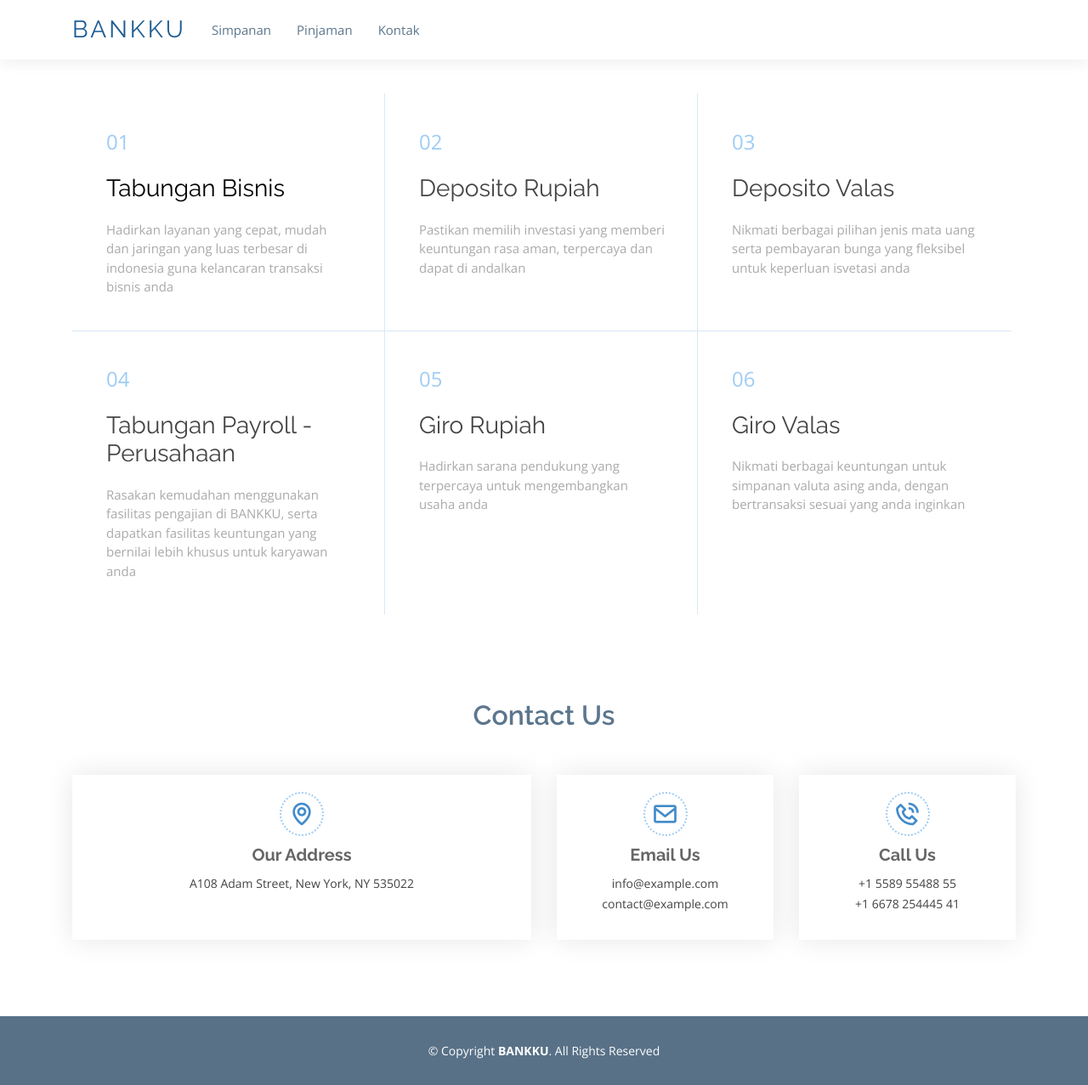
After one commit to KikiAgustin/sistem_informasi_perbankan, a CodeIgniter app: page /sistem_informasi_perbankan/Home/simpanan in a window 1280 px wide. The commit adds this page. Shown: the whole page at 85% size. Run offline with CodeIgniter, Linux system fonts and the light colour scheme; some libraries are stand-ins or nearby versions.

Commit message:
menambahkan file simpanan dan pinjaman

```diff
--- a/application/controllers/Home.php
+++ b/application/controllers/Home.php
@@ -7,11 +7,38 @@ class Home extends CI_Controller
     public function index()
     {
         $data = [
-            "judul" => "Halaman Home"
+            "judul" => "BANKKU | Home"
         ];
 
         $this->load->view('template/header', $data);
+        $this->load->view('template/navbar');
         $this->load->view('home/index');
         $this->load->view('template/footer');
     }
+
+
+    public function simpanan()
+    {
+        $data = [
+            "judul" => "BANKKU | Simpanan"
+        ];
+
+        $this->load->view('template/header', $data);
+        $this->load->view('template/navbar');
+        $this->load->view('home/simpanan');
+        $this->load->view('template/footer');
+    }
+
+
+    public function pinjaman()
+    {
+        $data = [
+            "judul" => "BANKKU | Pinjaman"
+        ];
+
+        $this->load->view('template/header', $data);
+        $this->load->view('template/navbar');
+        $this->load->view('home/pinjaman');
+        $this->load->view('template/footer');
+    }
 }
--- /dev/null
+++ b/application/views/home/simpanan.php
@@ -0,0 +1,49 @@
+<!-- ======= About Lists Section ======= -->
+<section class="about-lists">
+    <div class="container">
+
+        <div class="row no-gutters">
+
+
+            <div class="col-lg-4 col-md-6 content-item" data-aos="fade-up">
+                <a href="">
+                    <span>01</span>
+                    <h4 style="color: black;">Tabungan Bisnis</h4>
+                    <p>Hadirkan layanan yang cepat, mudah dan jaringan yang luas terbesar di indonesia guna kelancaran transaksi bisnis anda</p>
+                </a>
+            </div>
+
+            <div class="col-lg-4 col-md-6 content-item" data-aos="fade-up" data-aos-delay="100">
+                <span>02</span>
+                <h4>Deposito Rupiah</h4>
+                <p>Pastikan memilih investasi yang memberi keuntungan rasa aman, terpercaya dan dapat di andalkan</p>
+            </div>
+
+            <div class="col-lg-4 col-md-6 content-item" data-aos="fade-up" data-aos-delay="200">
+                <span>03</span>
+                <h4>Deposito Valas</h4>
+                <p>Nikmati berbagai pilihan jenis mata uang serta pembayaran bunga yang fleksibel untuk keperluan isvetasi anda</p>
+            </div>
+
+            <div class="col-lg-4 col-md-6 content-item" data-aos="fade-up" data-aos-delay="300">
+                <span>04</span>
+                <h4>Tabungan Payroll - Perusahaan</h4>
+                <p>Rasakan kemudahan menggunakan fasilitas pengajian di BANKKU, serta dapatkan fasilitas keuntungan yang bernilai lebih khusus untuk karyawan anda</p>
+            </div>
+
+            <div class="col-lg-4 col-md-6 content-item" data-aos="fade-up" data-aos-delay="400">
+                <span>05</span>
+                <h4>Giro Rupiah</h4>
+                <p>Hadirkan sarana pendukung yang terpercaya untuk mengembangkan usaha anda</p>
+            </div>
+
+            <div class="col-lg-4 col-md-6 content-item" data-aos="fade-up" data-aos-delay="500">
+                <span>06</span>
+                <h4>Giro Valas</h4>
+                <p>Nikmati berbagai keuntungan untuk simpanan valuta asing anda, dengan bertransaksi sesuai yang anda inginkan</p>
+            </div>
+
+        </div>
+
+    </div>
+</section><!-- End About Lists Section -->
--- a/application/views/template/footer.php
+++ b/application/views/template/footer.php
@@ -1,3 +1,53 @@
+<!-- ======= Contact Us Section ======= -->
+<section id="contact" class="contact">
+    <div class="container" data-aos="fade-up">
+
+        <div class="section-title">
+            <h2>Contact Us</h2>
+        </div>
+
+        <div class="row">
+
+            <div class="col-lg-6 d-flex" data-aos="fade-up">
+                <div class="info-box">
+                    <i class="bx bx-map"></i>
+                    <h3>Our Address</h3>
+                    <p>A108 Adam Street, New York, NY 535022</p>
+                </div>
+            </div>
+
+            <div class="col-lg-3 d-flex" data-aos="fade-up" data-aos-delay="100">
+                <div class="info-box">
+                    <i class="bx bx-envelope"></i>
+                    <h3>Email Us</h3>
+                    <p>info@example.com<br>contact@example.com</p>
+                </div>
+            </div>
+
+            <div class="col-lg-3 d-flex" data-aos="fade-up" data-aos-delay="200">
+                <div class="info-box ">
+                    <i class="bx bx-phone-call"></i>
+                    <h3>Call Us</h3>
+                    <p>+1 5589 55488 55<br>+1 6678 254445 41</p>
+                </div>
+            </div>
+        </div>
+    </div>
+</section><!-- End Contact Us Section -->
+
+</main><!-- End #main -->
+
+<!-- ======= Footer ======= -->
+<footer id="footer">
+    <div class="container">
+        <div class="copyright">
+            &copy; Copyright <strong><span>BANKKU</span></strong>. All Rights Reserved
+        </div>
+    </div>
+</footer><!-- End Footer -->
+
+<a href="#" class="back-to-top d-flex align-items-center justify-content-center"><i class="bi bi-arrow-up-short"></i></a>
+
 <!-- Vendor JS Files -->
 <script src="<?= base_url('assets/mamba/'); ?>assets/vendor/aos/aos.js"></script>
 <script src="<?= base_url('assets/mamba/'); ?>assets/vendor/bootstrap/js/bootstrap.bundle.min.js"></script>
--- /dev/null
+++ b/application/views/template/navbar.php
@@ -0,0 +1,21 @@
+<!-- ======= Header ======= -->
+<header id="header" class="d-flex align-items-center">
+    <div class="container d-flex align-items-center">
+
+        <div class="logo me-auto">
+            <h1><a href="<?= base_url('Home'); ?>">Bankku</a></h1>
+            <!-- Uncomment below if you prefer to use an image logo -->
+            <!-- <a href="index.html"><img src="assets/img/logo.png" alt="" class="img-fluid"></a>-->
+        </div>
+
+        <nav id="navbar" class="navbar">
+            <ul>
+                <li><a class="nav-link scrollto" href="<?= base_url("Home/simpanan"); ?>">Simpanan</a></li>
+                <li><a class="nav-link scrollto" href="<?= base_url("Home/pinjaman"); ?>">Pinjaman</a></li>
+                <li><a class="nav-link scrollto" href="#contact">Kontak</a></li>
+            </ul>
+            <i class="bi bi-list mobile-nav-toggle"></i>
+        </nav><!-- .navbar -->
+
+    </div>
+</header><!-- End Header -->
```
Also changed, not shown: application/views/home/index.php (+11 -110 lines), application/views/home/pinjaman.php (added, +25 -0 lines), assets/Mamba/assets/img/about1.jpg (added), assets/Mamba/assets/img/slide/pinjaman.jpg (added), assets/Mamba/assets/img/slide/simpanan.jpg (added), assets/Mamba/assets/img/team/team.jpg (added).
